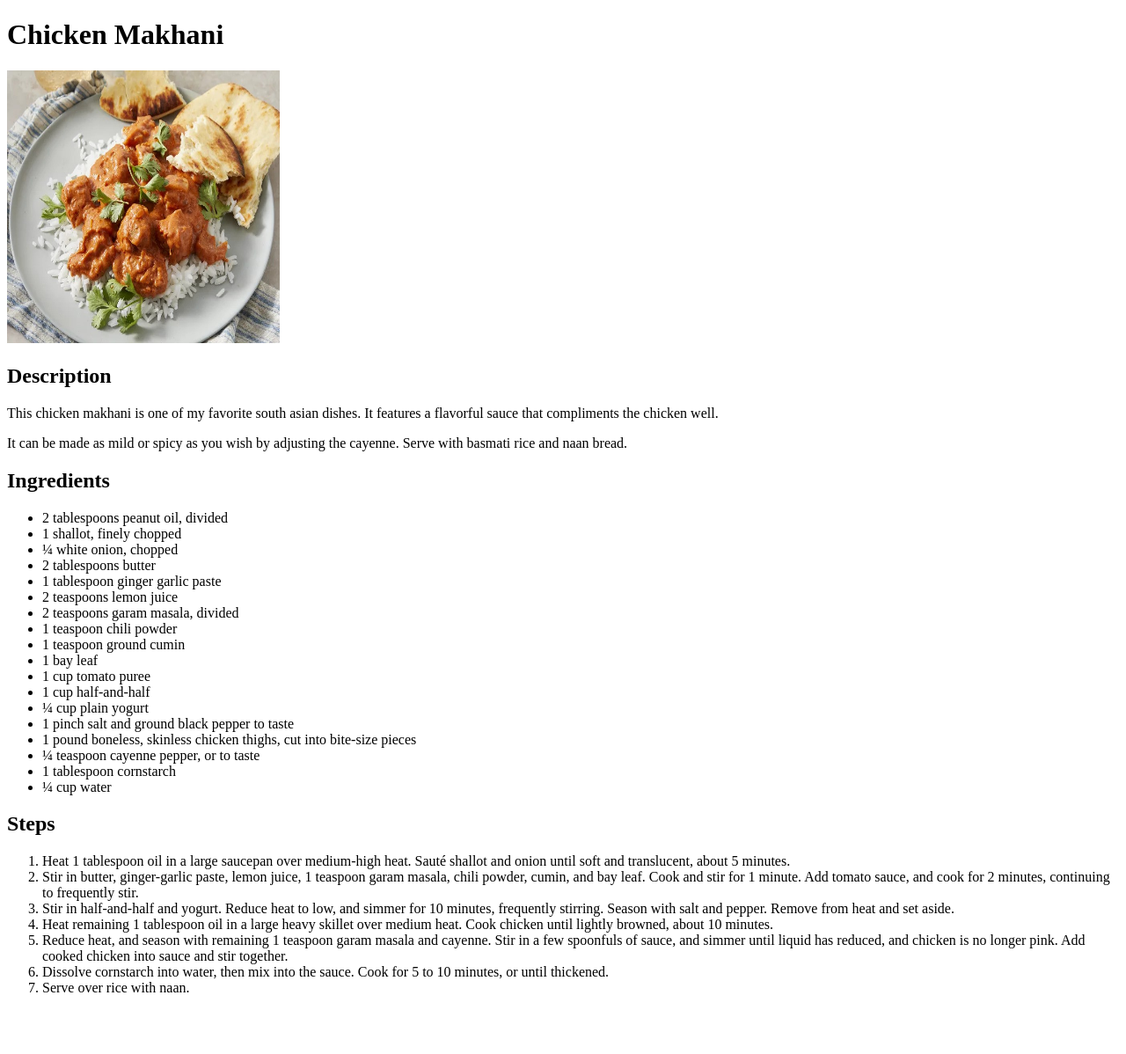
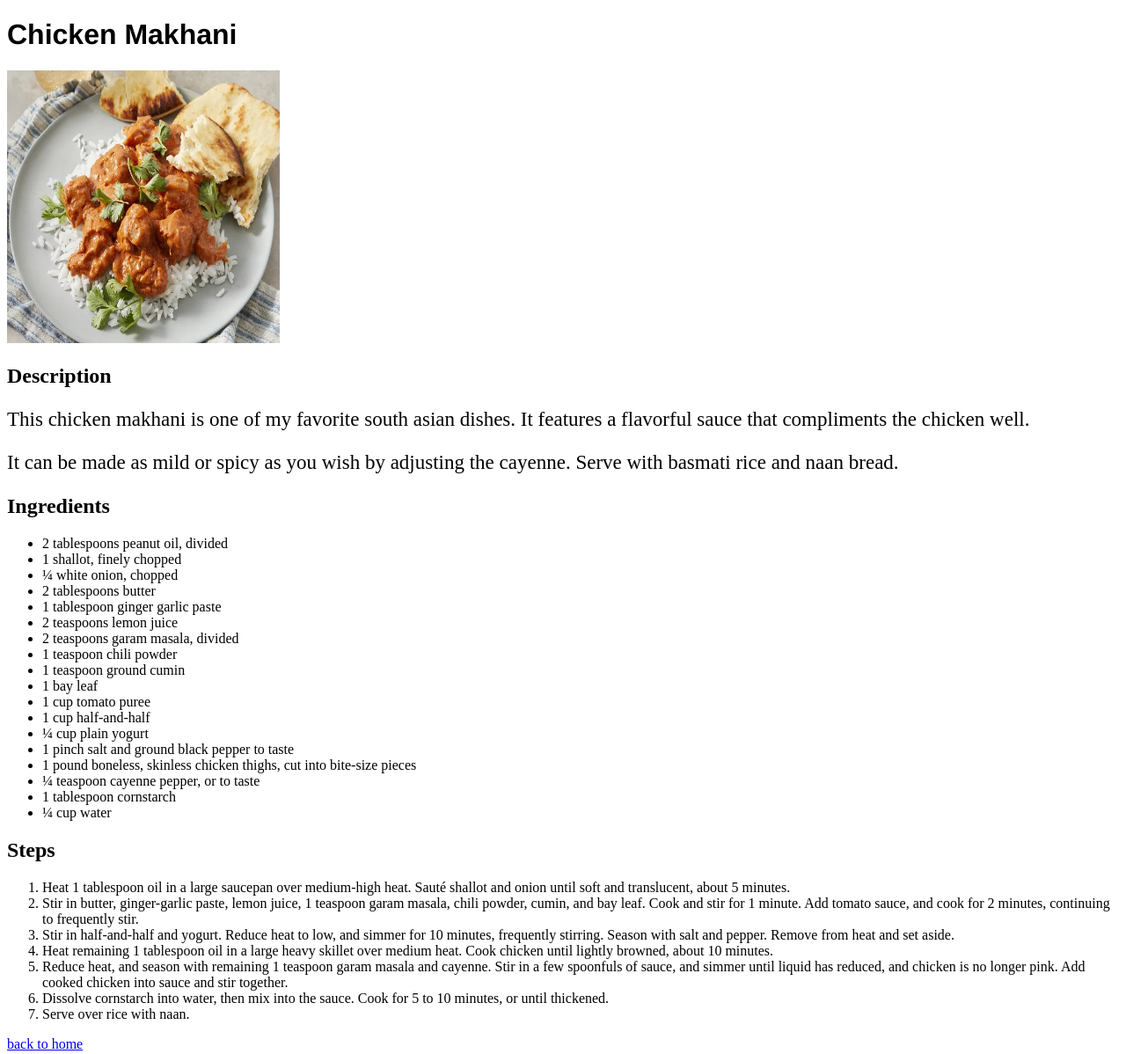
Before and after one commit to haris-nine/odin-recipes, a plain HTML site: page Recipes/Chicken-Makhani.html in a window 1280 px wide. Shown: the whole page at 88% size. Before the commit the page ends 1148 px from the top, so only its background shows below. Drawn offline with Linux system fonts and the light colour scheme.

Commit message:
did some styling changes and added link to home

```diff
--- a/Recipes/Chicken-Makhani.html
+++ b/Recipes/Chicken-Makhani.html
@@ -4,6 +4,7 @@
     <meta charset="UTF-8">
     <meta http-equiv="X-UA-Compatible" content="IE=edge">
     <meta name="viewport" content="width=device-width, initial-scale=1.0">
+    <link rel="stylesheet" href="../styles.css">
     <title>Chicken Makhani</title>
 </head>
 <body>
@@ -43,5 +44,6 @@
             <li>Dissolve cornstarch into water, then mix into the sauce. Cook for 5 to 10 minutes, or until thickened.</li>
             <li>Serve over rice with naan.</li>
     </ol>
+    <a href="/index.html">back to home</a>
 </body>
 </html>
--- /dev/null
+++ b/styles.css
@@ -0,0 +1,12 @@
+h1 {
+    font-weight: bold;
+    font-family: Helvetica, sans-serif;
+}
+
+p {
+    font-size: 23px;
+}
+
+ul {
+    font-family: 'Times New Roman', Times, serif;
+}
```
Also changed, not shown: Recipes/Dal-Maash.html (+2 -0 lines), Recipes/Liver-and-Onions.html (+2 -0 lines), index.html (+1 -0 lines).
